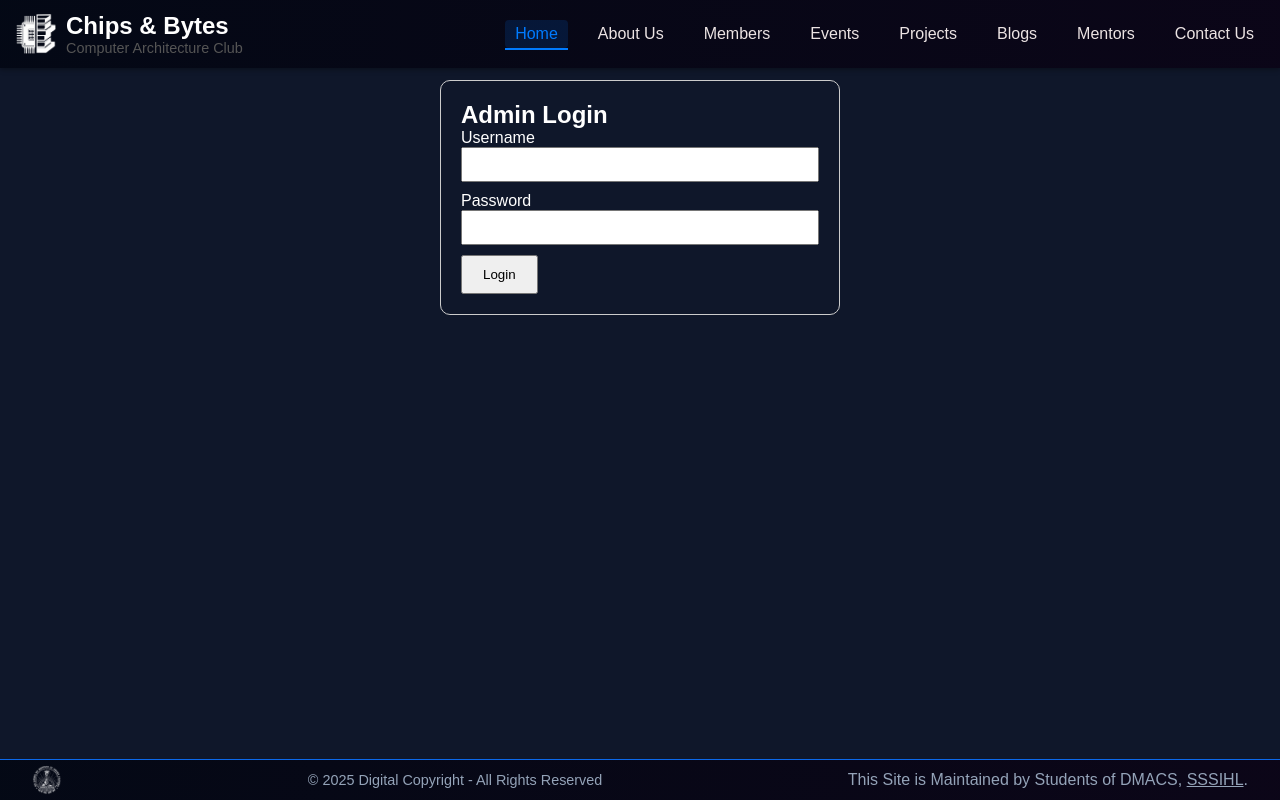
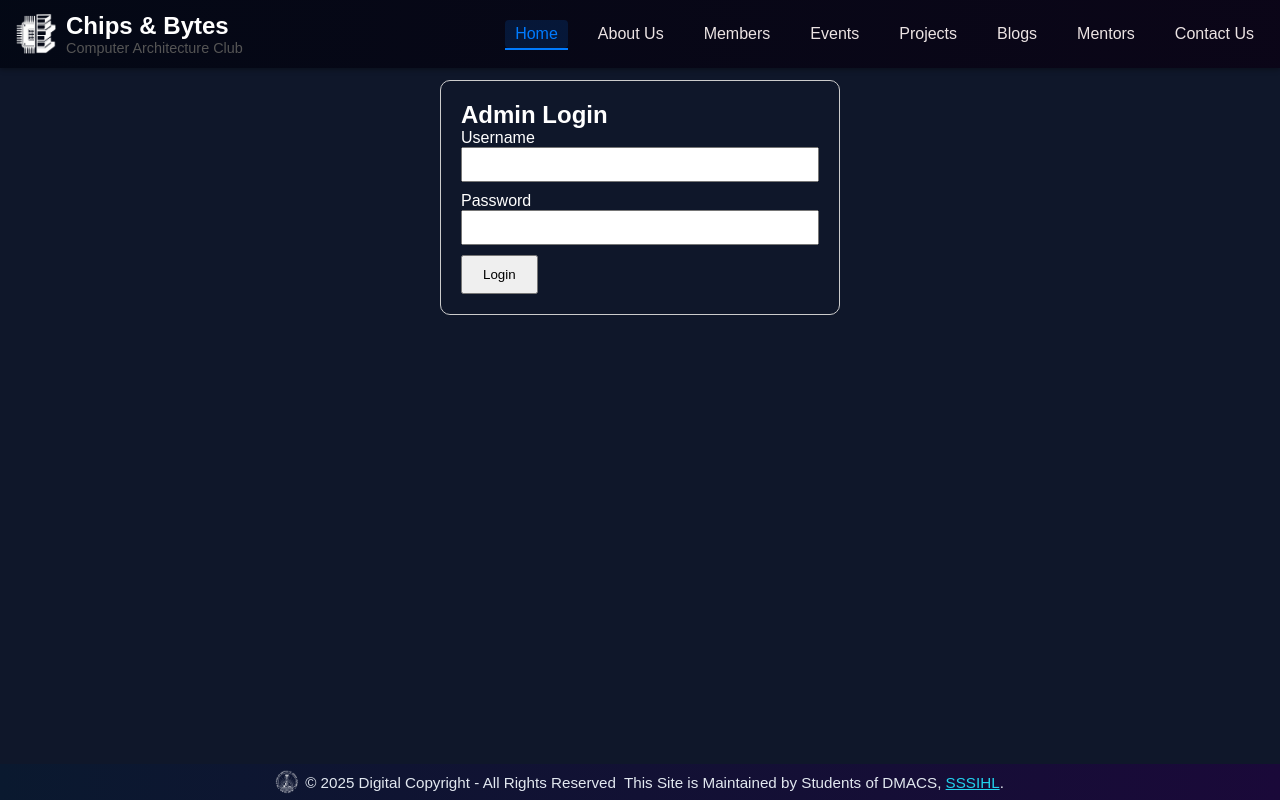
Before and after one commit to mummidisettydhanushsaiteja/Chips-and-Bytes, a React (Create React App) app in the folder Frontend/: page /admin in a window 1280 px wide. Built offline with nearby package versions, Linux system fonts and the light colour scheme.

Commit message:
made footer reponsive

```diff
--- a/Frontend/src/components/Footer/Footer.css
+++ b/Frontend/src/components/Footer/Footer.css
@@ -1,43 +1,52 @@
 .footer {
+    width: 100%;
+    background: linear-gradient(90deg, #0a192f 0%, #1a0939 100%);
+    color: #e2e8f0;
     display: flex;
-    justify-content: space-between;
     align-items: center;
-    padding: 0.3rem 2rem;
-    background: linear-gradient(to right, rgba(3, 7, 19, 0.9), rgba(11, 4, 22, 0.9));
-    color: #94a3b8;
-    border-top: 1px solid #0c68e9;
-    position: relative;
-    z-index: 10;
+    justify-content: center;
+    padding: 0.3rem 0.2rem;
+    font-size: clamp(0.65rem, 1.2vw, 0.95rem);
+    box-sizing: border-box;
+    gap: 0.3rem;
+    flex-wrap: wrap;           /* <-- allow wrapping */
+    min-height: 36px;
+    overflow-x: hidden;        /* <-- prevent horizontal scroll */
   }
 
   .footer-logo img {
-    align-items: center;
-    justify-content: center;
-    height: 30px;
+    height: clamp(16px, 3vw, 24px);
     width: auto;
+    display: block;
   }
 
-  .footer-text {
-    font-size: 0.9rem;
-    text-align: center;
-    flex: 1;
-  }
-  .left-logo {
-    display: flex;
-    align-items: center;
-    justify-content: center;
-    height: 100%;
+  .footer-text,
+  .footer-maintained {
+    font-size: inherit;
+    margin: 0 0.1rem;
+    text-align: left;
+    white-space: normal;       /* <-- allow text to wrap */
+    word-break: break-word;    /* <-- break long words if needed */
   }
 
-.footer-links {
-    display: flex;
-    gap: 1rem;
-  }
   .footer-maintained a {
-    color: #94a3b8;
+    color: #22d3ee;
     text-decoration: underline;
+    transition: color 0.2s;
   }
 
   .footer-maintained a:hover {
-    color: #ffffff;
+    color: #fff;
   }
+
+  /* Extra small screens: shrink further if needed */
+  @media (max-width: 400px) {
+    .footer {
+      font-size: clamp(0.6rem, 2.5vw, 0.8rem);
+      gap: 0.1rem;
+      min-height: 28px;
+    }
+    .footer-logo img {
+      height: 14px;
+    }
+  }
```
